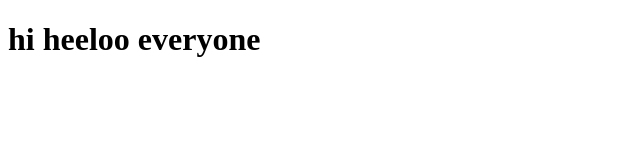
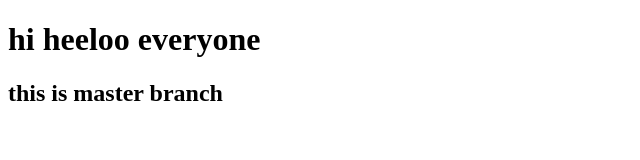
Before and after one commit to abhijithravi2005/firstrepo2, a plain HTML site: page index.html in a window 1280 px wide. Shown: the whole page, without its empty margins (0-640 px from the left). Drawn offline with Linux system fonts and the light colour scheme.

Commit message:
another branch

```diff
--- a/index.html
+++ b/index.html
@@ -7,5 +7,6 @@
 </head>
 <body>
     <h1>hi heeloo everyone</h1>
+    <h2>this is master branch</h2>
 </body>
 </html>
```
